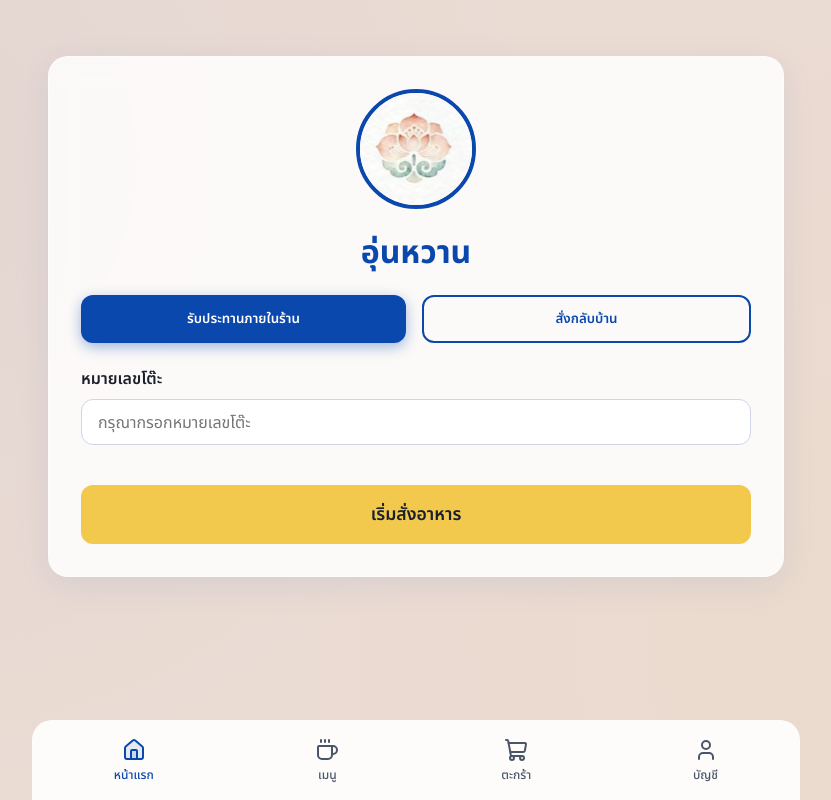
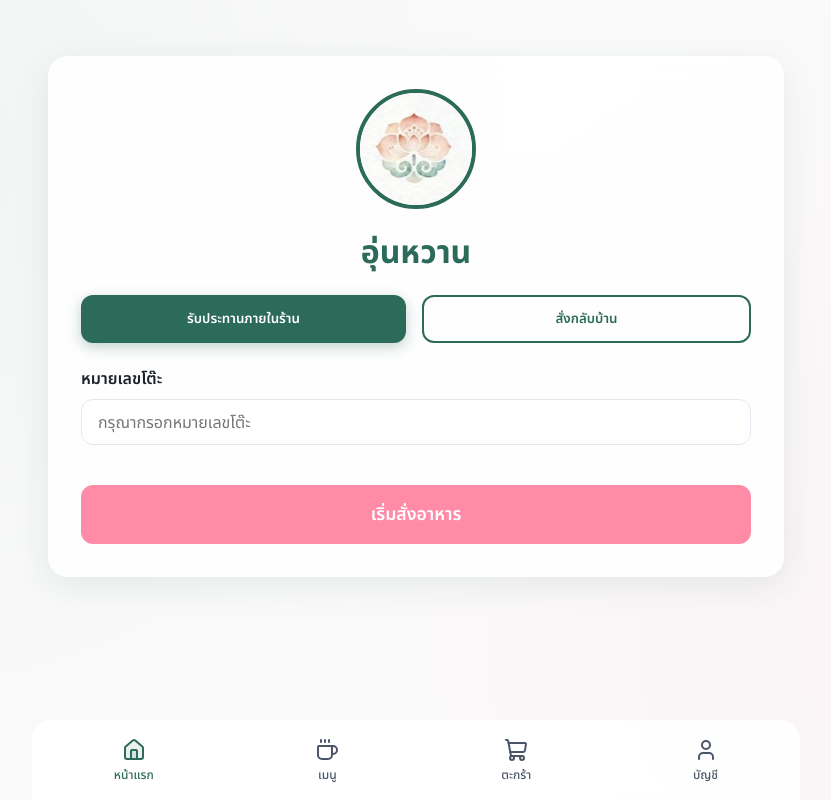
Before and after one commit to rainnySW/AunWan.webapp, a React (Vite) app: page / in a window 1280 px wide. Shown: the whole page, without its empty margins (224-1055 px from the left). Built offline with nearby package versions, Linux system fonts and the light colour scheme.

Commit message:
Update color theme to Green, Pink, and White

```diff
--- a/src/index.css
+++ b/src/index.css
@@ -1,18 +1,18 @@
 @import url('https://fonts.googleapis.com/css2?family=Inter:wght@300;400;500;600;700&family=Noto+Sans+Thai:wght@300;400;500;600;700&family=Noto+Sans+SC:wght@300;400;500;600;700&display=swap');
 
 :root {
-  /* Colors based on PDF */
-  --primary-color: #0A48AD;
-  --secondary-color: #F2C94C;
-  --bg-color: #EADBD3;
-  --neutral-color: #D0D5E8;
+  /* Green, Pink, White Theme */
+  --primary-color: #2C6B59; /* Elegant Deep Green */
+  --secondary-color: #FF8BA7; /* Soft Pink */
+  --bg-color: #FAFAFA; /* Clean White/Off-White */
+  --neutral-color: #E2E8F0;
 
   --text-primary: #1A202C;
   --text-secondary: #4A5568;
   --surface-bg: rgba(255, 255, 255, 0.85);
   --surface-bg-solid: #ffffff;
-  --glass-border: rgba(255, 255, 255, 0.4);
-  --glass-shadow: 0 8px 32px 0 rgba(10, 72, 173, 0.08);
+  --glass-border: rgba(255, 255, 255, 0.5);
+  --glass-shadow: 0 8px 32px 0 rgba(44, 107, 89, 0.1);
 
   --nav-bg: rgba(255, 255, 255, 0.9);
   --danger-color: #E53E3E;
@@ -22,8 +22,8 @@
 }
 
 [data-theme='dark'] {
-  --primary-color: #6398FF;
-  --secondary-color: #F2C94C;
+  --primary-color: #55B595; /* Brighter green for dark mode */
+  --secondary-color: #FF8BA7;
   --bg-color: #1A202C;
   --neutral-color: #2D3748;
 
@@ -51,8 +51,8 @@ body {
   -webkit-font-smoothing: antialiased;
   min-height: 100vh;
   /* subtle pattern or gradient for background */
-  background-image: radial-gradient(circle at 10% 20%, rgba(10, 72, 173, 0.03) 0%, transparent 50%),
-                    radial-gradient(circle at 90% 80%, rgba(242, 201, 76, 0.05) 0%, transparent 50%);
+  background-image: radial-gradient(circle at 10% 20%, rgba(44, 107, 89, 0.04) 0%, transparent 50%),
+                    radial-gradient(circle at 90% 80%, rgba(255, 139, 167, 0.06) 0%, transparent 50%);
 }
 
 #root {
@@ -103,12 +103,12 @@ body {
 .btn-primary {
   background-color: var(--primary-color);
   color: white;
-  box-shadow: 0 4px 14px 0 rgba(10, 72, 173, 0.39);
+  box-shadow: 0 4px 14px 0 rgba(44, 107, 89, 0.3);
 }
 
 .btn-primary:hover {
-  background-color: #083c91;
-  box-shadow: 0 6px 20px rgba(10, 72, 173, 0.23);
+  background-color: #1E4E41;
+  box-shadow: 0 6px 20px rgba(44, 107, 89, 0.23);
 }
 
 [data-theme='dark'] .btn-primary {
@@ -117,7 +117,7 @@ body {
 
 .btn-secondary {
   background-color: var(--secondary-color);
-  color: #1A202C;
+  color: white; /* Pink button with white text looks better */
 }
 
 .btn-outline {
@@ -206,11 +206,11 @@ p {
 
 .nav-item.active svg {
   stroke: var(--primary-color);
-  fill: rgba(10, 72, 173, 0.1);
+  fill: rgba(44, 107, 89, 0.1);
 }
 
 [data-theme='dark'] .nav-item.active svg {
-  fill: rgba(99, 152, 255, 0.2);
+  fill: rgba(85, 181, 149, 0.2);
 }
 
 /* Cart Badge */
@@ -244,7 +244,7 @@ input, select {
 }
 input:focus, select:focus {
   border-color: var(--primary-color);
-  box-shadow: 0 0 0 3px rgba(10, 72, 173, 0.1);
+  box-shadow: 0 0 0 3px rgba(44, 107, 89, 0.15);
 }
 
 /* Custom Scrollbar */
```
